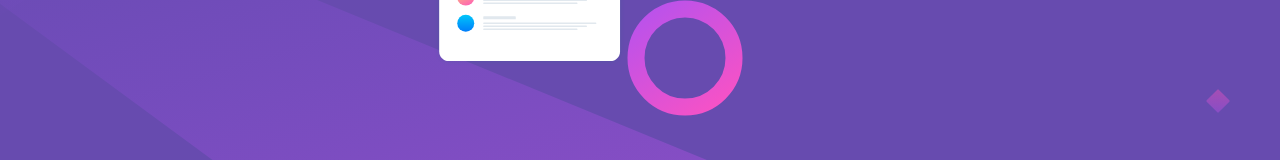
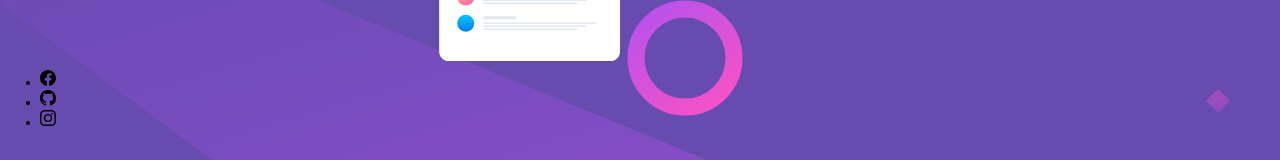
Before and after one commit to mohammad2003mrz/26-huddle-landing-page-with-single-v2, a plain HTML site: page index.html in a window 1280 px wide. Shown: the part 505-665 px from the top of the page. Drawn offline with Linux system fonts and the light colour scheme.

Commit message:
add social list

```diff
--- a/index.html
+++ b/index.html
@@ -57,6 +57,23 @@
             <button class="button">Register</button>
           </div>
         </div>
+        <ul class="social-list">
+          <li class="social-item">
+            <a href="#"
+              ><img class="icon-s" src="images/facebook.svg" alt="facebook"
+            /></a>
+          </li>
+          <li class="social-item">
+            <a href="#"
+              ><img class="icon-s" src="images/github.svg" alt="github"
+            /></a>
+          </li>
+          <li class="social-item">
+            <a href="#"
+              ><img class="icon-s" src="images/instagram.svg" alt="instagram"
+            /></a>
+          </li>
+        </ul>
       </div>
     </header>
   </body>
```
Also changed, not shown: images/facebook.svg (added), images/github.svg (added), images/instagram.svg (added).
